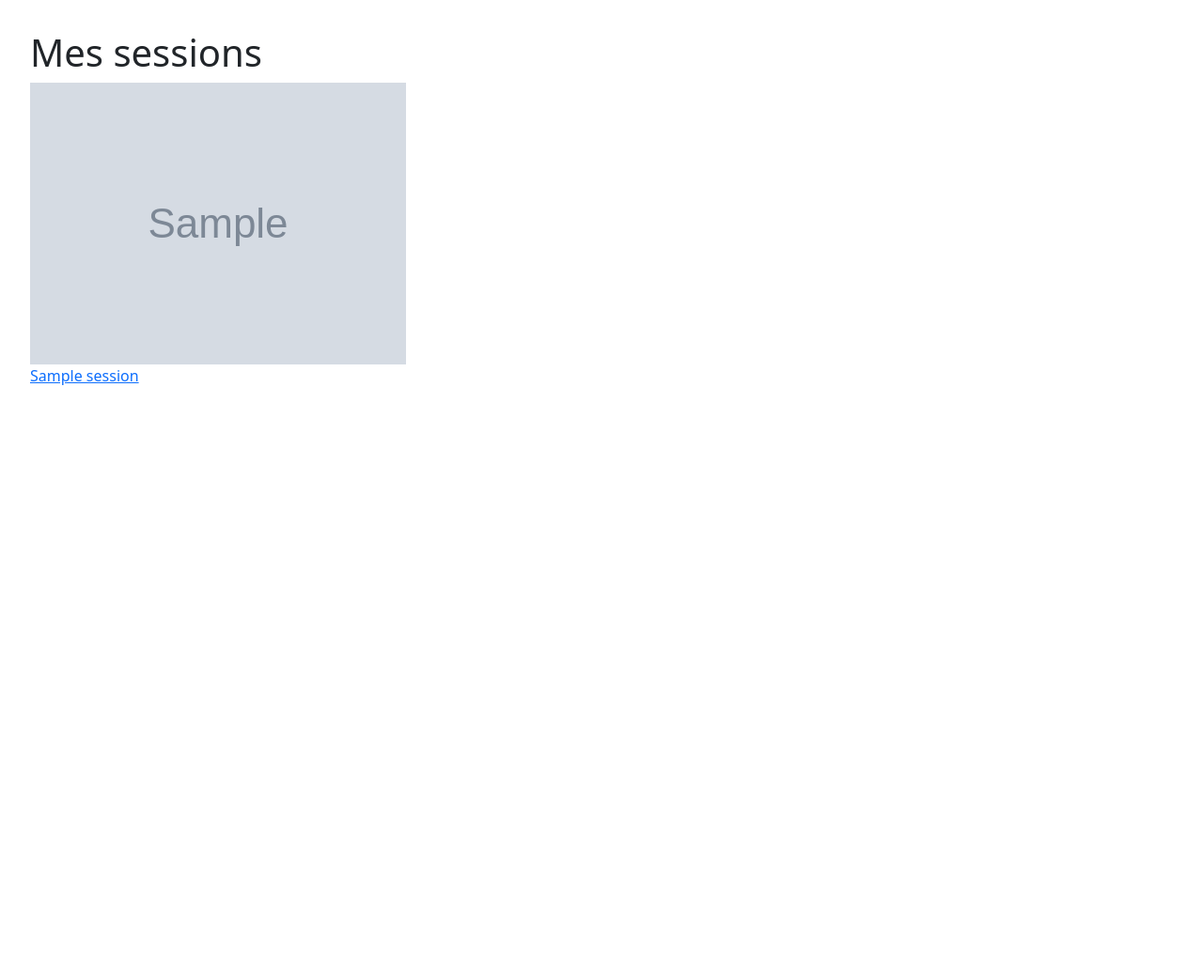
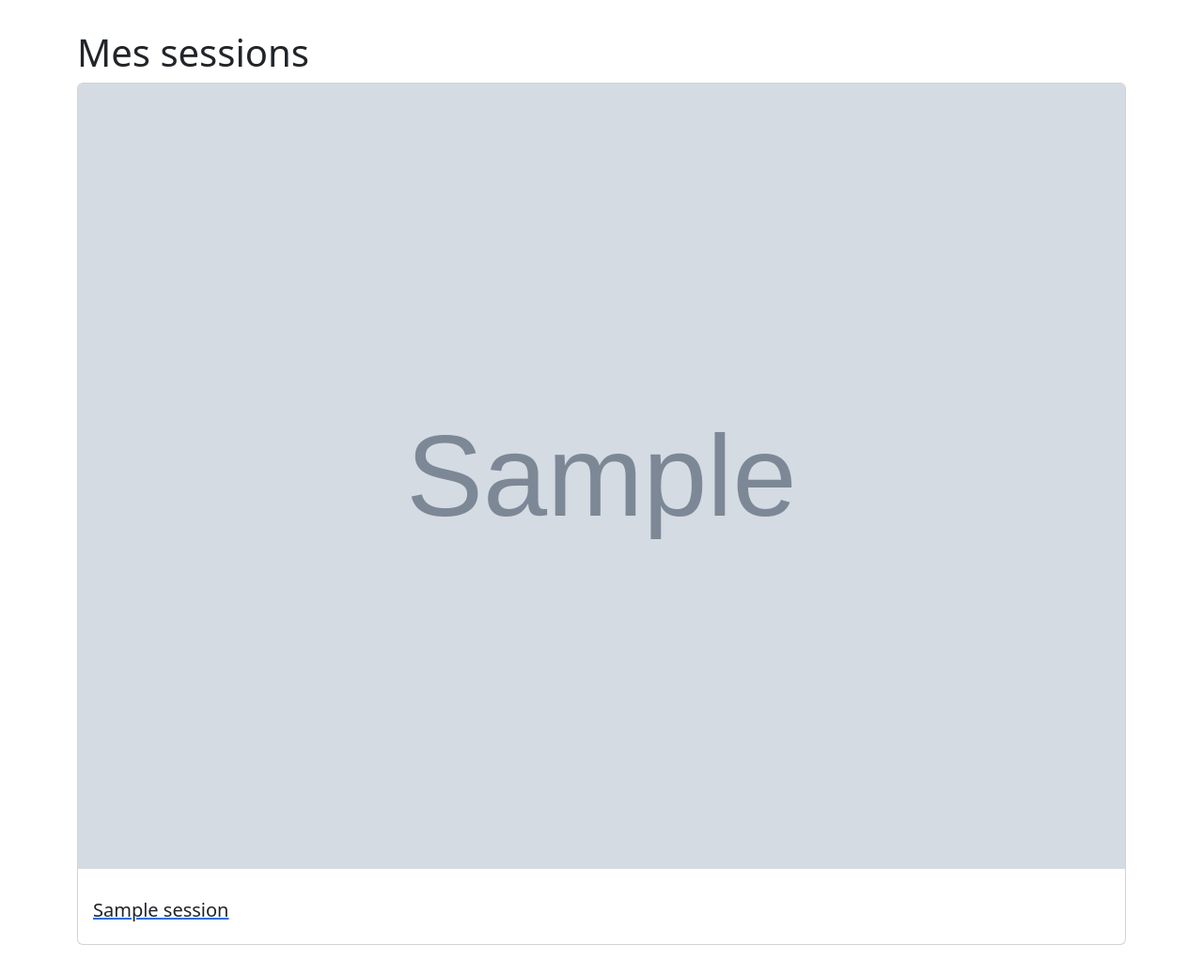
Before and after one commit to Littlebirdwarrior/SymfonySession, a Symfony app: template templates/session/index.html.twig in a window 1280 px wide. Shown: the whole page at 94% size. Before the commit the page ends 410 px from the top, so only its background shows below. Run offline with Twig, Linux system fonts and the light colour scheme; the template is opened without the code that fills it: most values are stand-ins (such as "Sample title", 1, 10 or a date in 2020); grey boxes marked "Sample" are stand-in pictures; some libraries are stand-ins or nearby versions.

Commit message:
affichage session : systeme de grid ne marche pas,

```diff
--- a/templates/session/index.html.twig
+++ b/templates/session/index.html.twig
@@ -4,17 +4,32 @@
 
 {% block body %}
 
+    <main class="container">
+
         <h1>Mes sessions</h1>
 
+        <section class="row">
+
             {% for session in sessions %}
+
+                    <div class="col">
                         <a href=" {{ path('show_session', {'id': session.id}) }} ">
-            <figure>
-                <img src="{{session.image}}" alt=" image {{session.title}}"/>
-                <figcaption>
-                    {{ session}}
-                </figcaption>
+
+                            <div class="card">
+                                <figure class="figure">
+                                    <img src="{{session.image}}" class="card-img-top img-fluid" alt="image {{session.title}}">
                                 </figure>
+                                <div class="card-body">
+                                <h5 class="{{session.title}}">{{session.title}}</h5>
+                                </div>
+                            </div>
                         </a>
+                    </div>
+
             {% endfor %}
 
+    </section>
+
+</main>
+
 {% endblock %}
```
Also changed, not shown: templates/session/show.html.twig (+11 -15 lines). Lines whose indentation alone changed are shown as unchanged.
